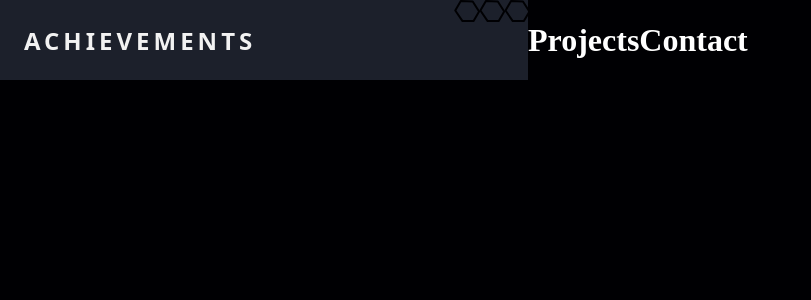
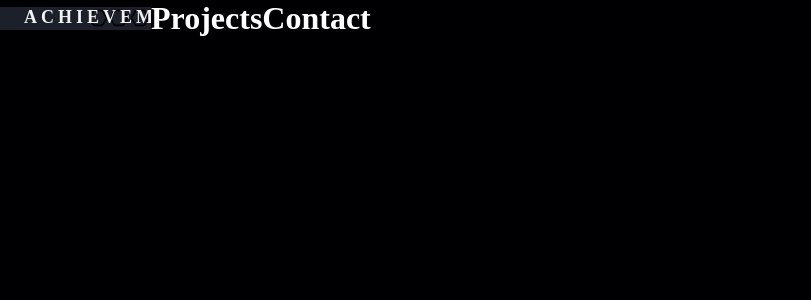
Before and after one commit to Giorgi014/portfolio, a Next.js app: page /home/main in a window 1280 px wide. Shown: the top 300 px of the page, without its empty margins (0-811 px from the left). Built offline with nearby package versions, Linux system fonts and the light colour scheme.

Commit message:
style: Implement custom hexagon SVG as container background

```diff
--- a/src/app/home/main/about/page.tsx
+++ b/src/app/home/main/about/page.tsx
@@ -1,76 +1,18 @@
+import { HexBg } from "@/components/components/hex-bg";
 import "./style/about.scss";
 
 const About = () => {
   return (
     <div className="about">
-      <span className="about__title">ACHIEVEMENTS</span>
+      <h1 className="about_title">ACHIEVEMENTS</h1>
 
-      <svg
+      <HexBg
         className="about__bg"
-        viewBox="0 0 528 80"
-        xmlns="http://www.w3.org/2000/svg"
-        aria-hidden="true"
-      >
-        <defs>
-          <mask id="about-hex-mask" maskUnits="userSpaceOnUse">
-            <rect width="528" height="80" fill="white" />
-
-            {/* HEX #1 */}
-            <polygon
-              className="about__hex-mask-border"
-              points="
-      517.435,0
-      528,5.5225
-      528,16.5675
-      518.435,22.09
-      506.87,16.5675
-      506.87,5.5225
-    "
-              fill="white"
-              stroke="black"
-              transform="rotate(30 517.435 11.045)"
-            />
-
-            {/* HEX #2 */}
-            <polygon
-              className="about__hex-mask-border"
-              points="
-      492.305,0
-      502.87,5.5225
-      502.87,16.5675
-      493.305,22.09
-      481.74,16.5675
-      481.74,5.5225
-    "
-              fill="white"
-              stroke="black"
-              transform="rotate(30 492.305 11.045)"
-            />
-
-            {/* HEX #3 */}
-            <polygon
-              className="about__hex-mask-border"
-              points="
-      467.175,0
-      477.74,5.5225
-      477.74,16.5675
-      468.175,22.09
-      456.61,16.5675
-      456.61,5.5225
-    "
-              fill="white"
-              stroke="black"
-              transform="rotate(30 467.175 11.045)"
-            />
-          </mask>
-        </defs>
-        <rect
-          width="528"
-          height="80"
-          fill="#1C202B"
-          mask="url(#about-hex-mask)"
-        />
-      </svg>
+        width="151"
+        height="23"
+        bgColor="#1C202B"
+        borderColor="#000000"
+      />
     </div>
   );
 };
--- a/src/app/home/main/about/style/about.scss
+++ b/src/app/home/main/about/style/about.scss
@@ -1,35 +1,35 @@
+@mixin displayCenter($justify, $align) {
+  display: flex;
+  justify-content: $justify;
+  align-items: $align;
+}
+
 .about {
+  @include displayCenter("center", "center");
   position: relative;
-  width: 528px;
-  height: 80px;
-  display: flex;
-  align-items: center;
+  width: 151px;
+  height: 23px;
   padding-left: 24px;
-
-  font-family: "Manrope", system-ui, sans-serif;
   text-transform: uppercase;
   letter-spacing: 0.25em;
-  color: #f2f2f2;
-
   overflow: hidden;
-
-  &__title {
+  &_title {
     position: relative;
     z-index: 1;
-    font-size: 24px;
+    font-size: 18px;
     font-weight: 700;
+    letter-spacing: 7.5%;
+    color: #f2f2f2;
   }
-
   &__bg {
     position: absolute;
     inset: 0;
-    width: 100%;
-    height: 100%;
+    width: 151px;
+    height: 23px;
     display: block;
     z-index: 0;
     pointer-events: none;
   }
-
   &__hex-mask-border {
     stroke-width: 2px;
     stroke-linejoin: round;
--- /dev/null
+++ b/src/components/components/hex-bg.tsx
@@ -0,0 +1,58 @@
+"use client";
+
+import { useId } from "react";
+
+type HexBgProps = {
+  width?: number | string;
+  height?: number | string;
+  bgColor?: string;
+  borderColor?: string;
+  className?: string;
+};
+
+export const HexBg = ({
+  width = 151,
+  height = 23,
+  bgColor = "#1C202B",
+  borderColor = "#000000",
+  className,
+}: HexBgProps) => {
+  const maskId = useId();
+
+  const hexPositions = [130, 109, 88];
+
+  return (
+    <svg
+      className={className}
+      viewBox="0 0 151 23"
+      xmlns="http://www.w3.org/2000/svg"
+      aria-hidden="true"
+      width={width}
+      height={height}
+    >
+      <defs>
+        <mask id={maskId} maskUnits="userSpaceOnUse">
+          <rect width="151" height="23" fill="white" />
+
+          {hexPositions.map((x) => (
+            <g key={x} transform={`translate(${x} 1) scale(0.83)`}>
+              <path
+                className="about__hex-mask-border"
+                fill="white"
+                stroke={borderColor}
+                d="M17.2 3H6.8l-5.2 9 5.2 9h10.4l5.2-9-5.2-9z"
+              />
+              <path
+                fill="white"
+                stroke="none"
+                d="M16.05 19h-8.1l-4.04-7 4.04-7h8.09l4.04 7-4.03 7z"
+              />
+            </g>
+          ))}
+        </mask>
+      </defs>
+
+      <rect width="151" height="23" fill={bgColor} mask={`url(#${maskId})`} />
+    </svg>
+  );
+};
```
